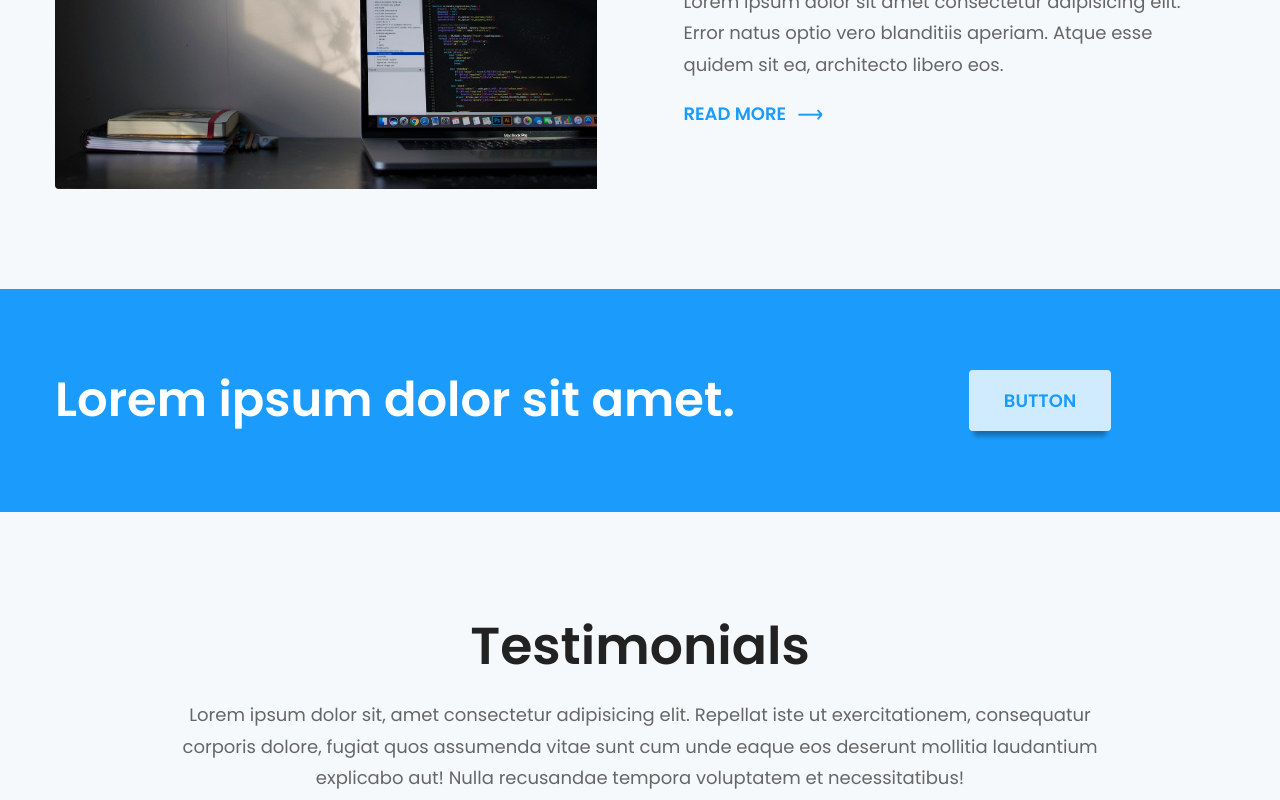
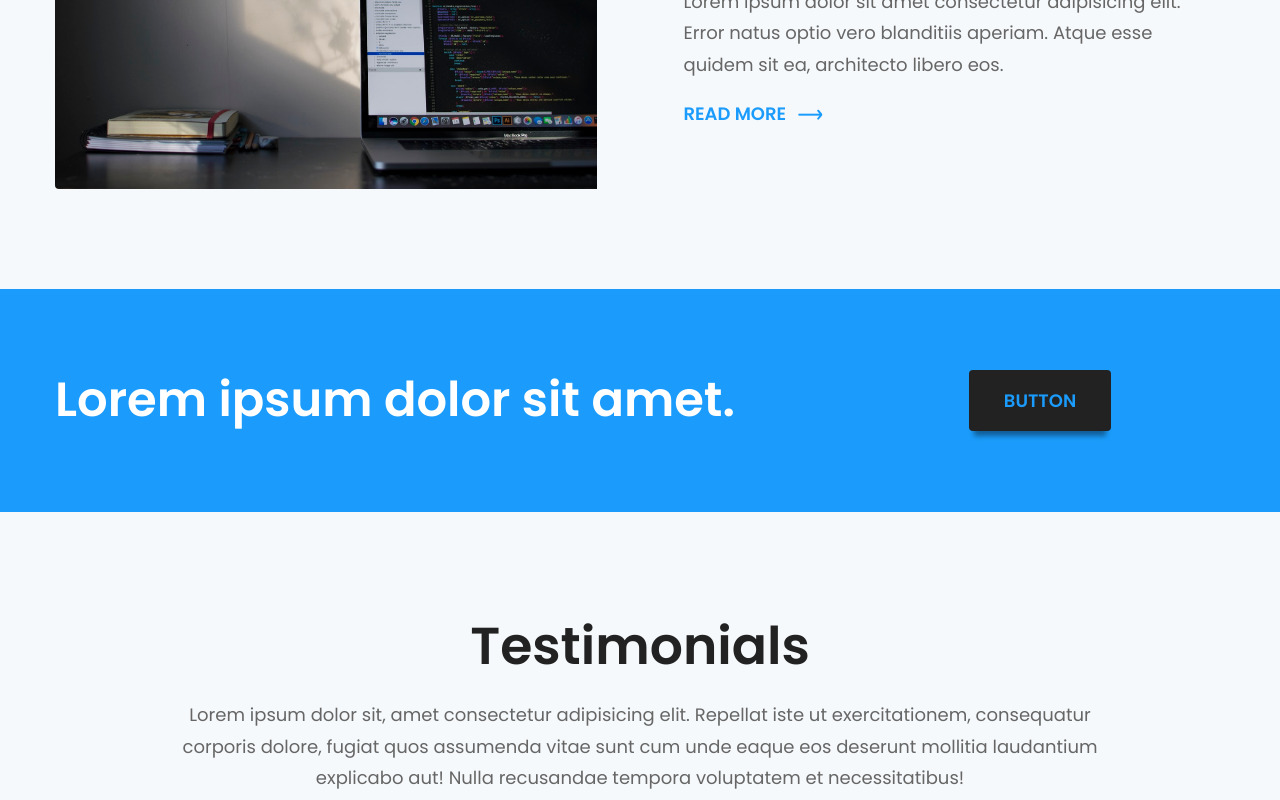
Before and after one commit to ntd3009/ntd3009.github.io, a plain HTML site: page index.html in a window 1280 px wide. In both pictures the pointer is over the link "BUTTON". Shown: the part 3113-3913 px from the top of the page. Drawn offline with Linux system fonts and the light colour scheme.

Commit message:
style button

```diff
--- a/css/style.css
+++ b/css/style.css
@@ -109,10 +109,6 @@ li {
   -moz-border-radius: 4px;
   -ms-border-radius: 4px;
   -o-border-radius: 4px;
-}
-
-.btn:hover {
-  opacity: .8;
 }
 
 .color-primary {
@@ -804,6 +800,8 @@ section.get-in-touch {
 .get-in-touch .btn-wrap a:hover {
   animation: headShake 1s;
   -webkit-animation: headShake 1s;
+  opacity: 1;
+  background-color: var(--title-color);
 }
 
 @-webkit-keyframes headShake {
```
